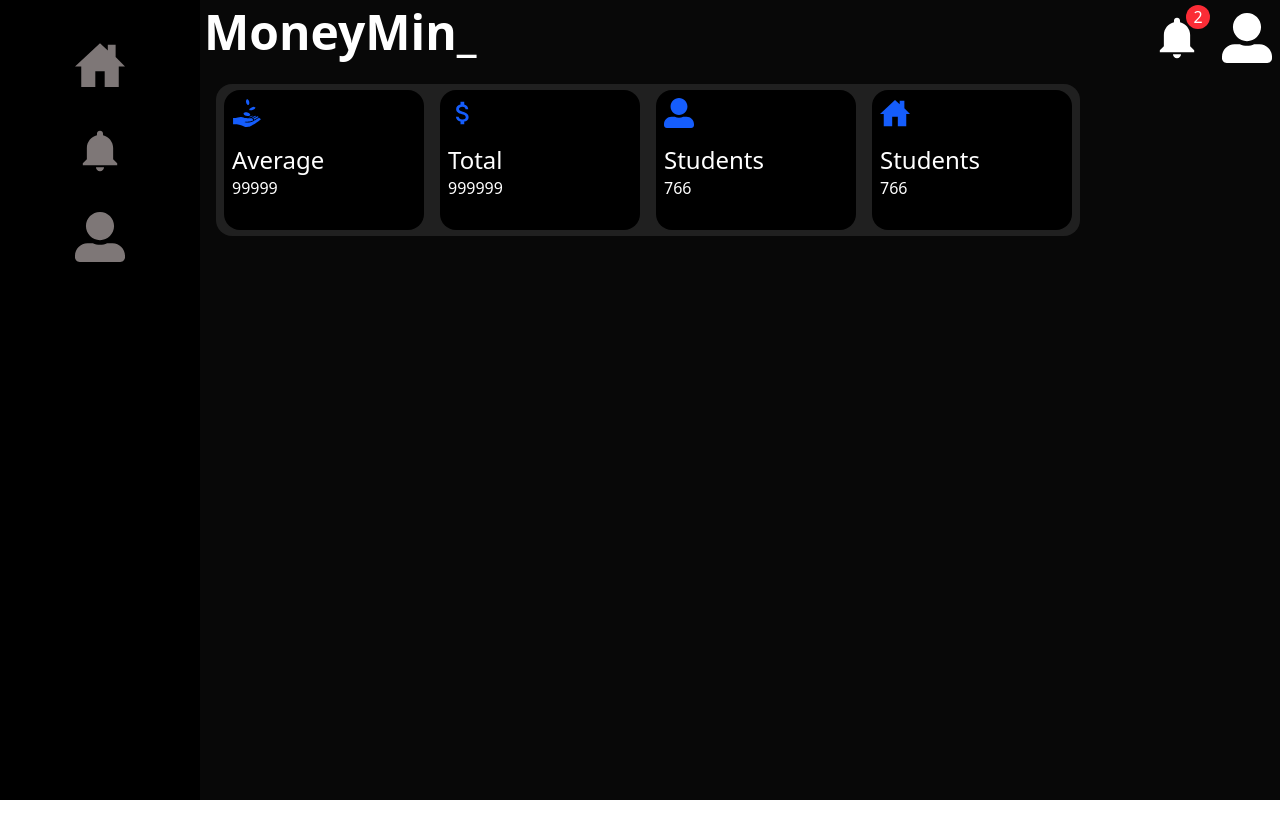
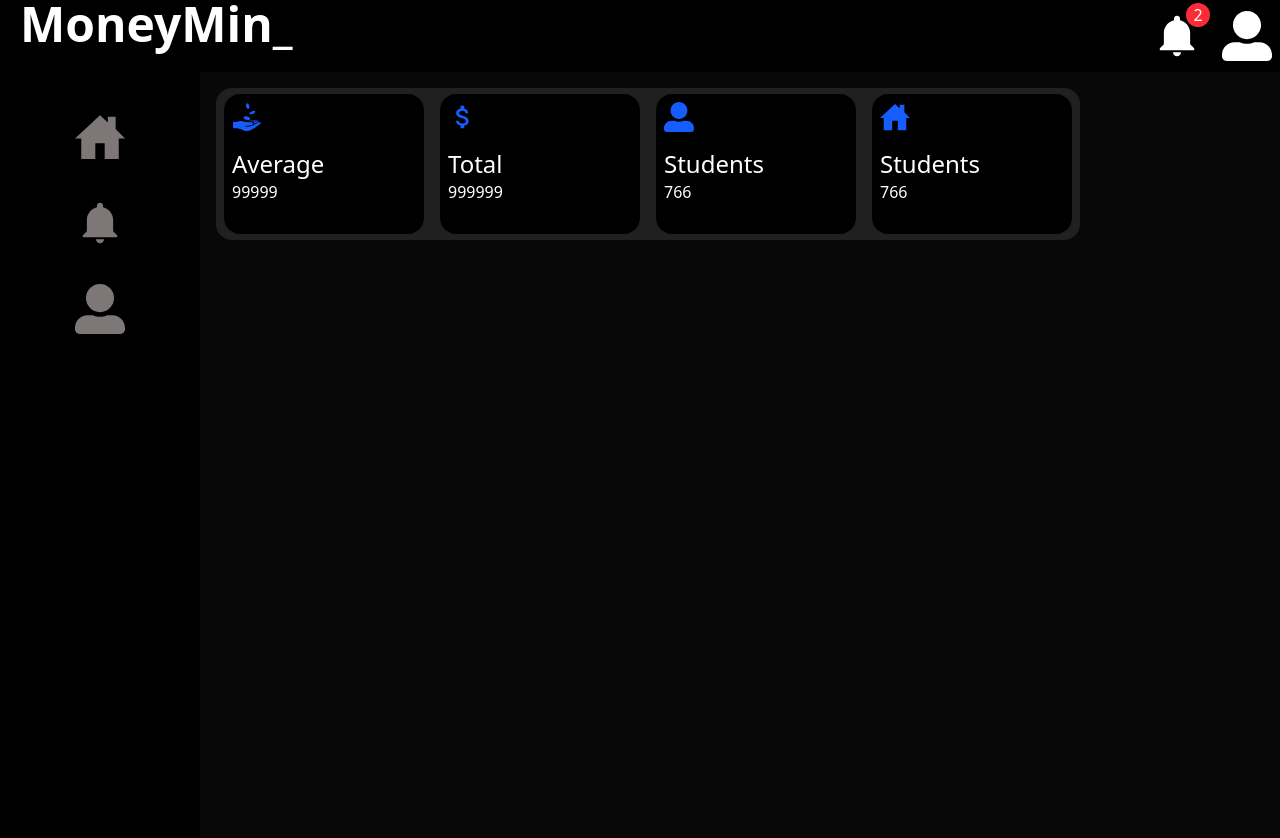
Before and after one commit to KavumaHakim/MoneyMind, a React (Vite) app: page / in a window 1280 px wide. Shown: the top 838 px of the page. Before the commit the page ends 800 px from the top, so only its background shows below. Built offline with nearby package versions, Linux system fonts and the light colour scheme.

Commit message:
feat: implement Heading component with Notification and Profile features

```diff
--- a/src/App.tsx
+++ b/src/App.tsx
@@ -1,9 +1,10 @@
-
+import Heading from "./components/header";
 import Dashboard from "./components/dashboard";
 
 function App(){
   return(
   <>
+    <Heading />
     <Dashboard />
   </>
   )
--- a/src/components/dashboard.tsx
+++ b/src/components/dashboard.tsx
@@ -6,12 +6,12 @@ import { MdAttachMoney } from "react-icons/md";
 import { GiReceiveMoney } from "react-icons/gi";
 
 
+
 const Dashboard = () => {
     return (
         <div className="grid grid-cols-[200px_1fr] bg-[#080808]">
             <Sidebar/>
             <div>
-                <Heading/>
                     <div className="flex bg-[#202020] gap-4 flex-wrap h-38 items-center ml-4 mt-4 rounded-2xl w-[54rem] justify-center">
                         <InfoCard cardName="Average" icon={GiReceiveMoney} value="99999"/>
                         <InfoCard cardName="Total" icon={MdAttachMoney} value="999999"/>
@@ -21,18 +21,6 @@ const Dashboard = () => {
             </div>
         </div>
         )
-}
-
-const Heading = () => {
-    return (
-        <div className="flex justify-between h-15 mt-2">
-            <h1 className="text-5xl font-extrabold self-start ml-1 text-white ">MoneyMin_</h1>
-            <div className="flex gap-5 self-center mr-2">
-                <Notification />
-                <Profile />
-            </div>
-        </div>
-    );
 }
 
 const Sidebar = () => {
@@ -47,22 +35,6 @@ const Sidebar = () => {
     )
 }
 
-const Notification = () => {
-    return(
-        <div className="relative">
-            <p className="absolute -top-2 -right-2 bg-red-500 rounded-full w-6 h-6 flex items-center justify-center text-white">2</p>
-            <IoMdNotifications size={50} className="text-[white]" />
-        </div>
-    )
-}
-
-const Profile = () => {
-    return(
-        <div>
-            <FaUserAlt size={50} className="text-[white]" />
-        </div>
-    )
-}
 
 type InfoCardProps = {
     cardName: string;
--- /dev/null
+++ b/src/components/header.tsx
@@ -0,0 +1,33 @@
+import { FaUserAlt } from "react-icons/fa";
+import { IoMdNotifications } from "react-icons/io";
+
+const Heading = () => {
+    return (
+        <div className="flex justify-between h-18 bg-black sticky top-0 z-50">
+            <h1 className="text-5xl font-extrabold self-start ml-5 text-white ">MoneyMin_</h1>
+            <div className="flex gap-5 self-center mr-2">
+                <Notification />
+                <Profile />
+            </div>
+        </div>
+    );
+};
+const Notification = () => {
+    return(
+        <div className="relative">
+            <p className="absolute -top-2 -right-2 bg-red-500 rounded-full w-6 h-6 flex items-center justify-center text-white">2</p>
+            <IoMdNotifications size={50} className="text-[white]" />
+        </div>
+    )
+}
+
+const Profile = () => {
+    return(
+        <div>
+            <FaUserAlt size={50} className="text-[white]" />
+        </div>
+    )
+}
+
+export default Heading;
+export { Notification, Profile };
```
